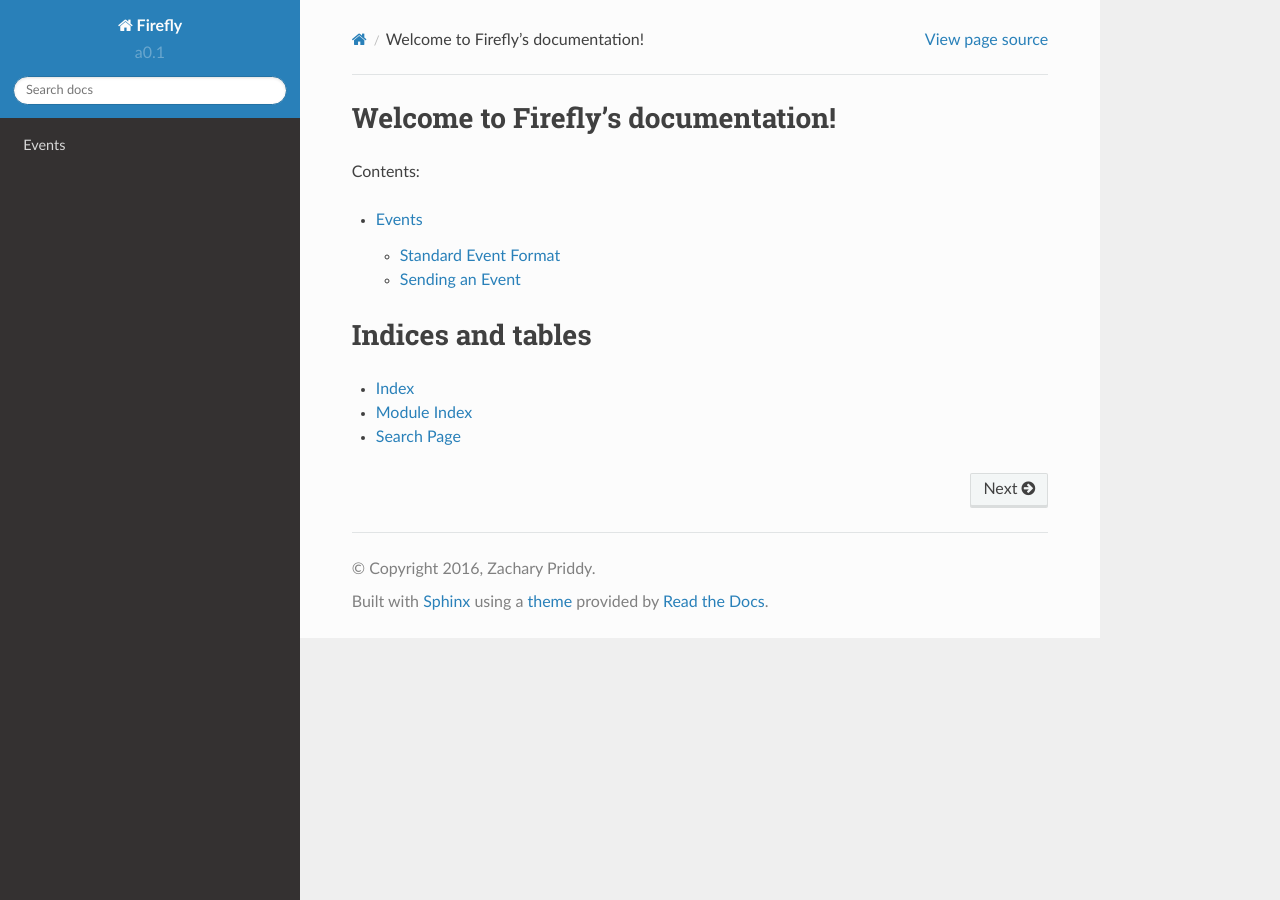
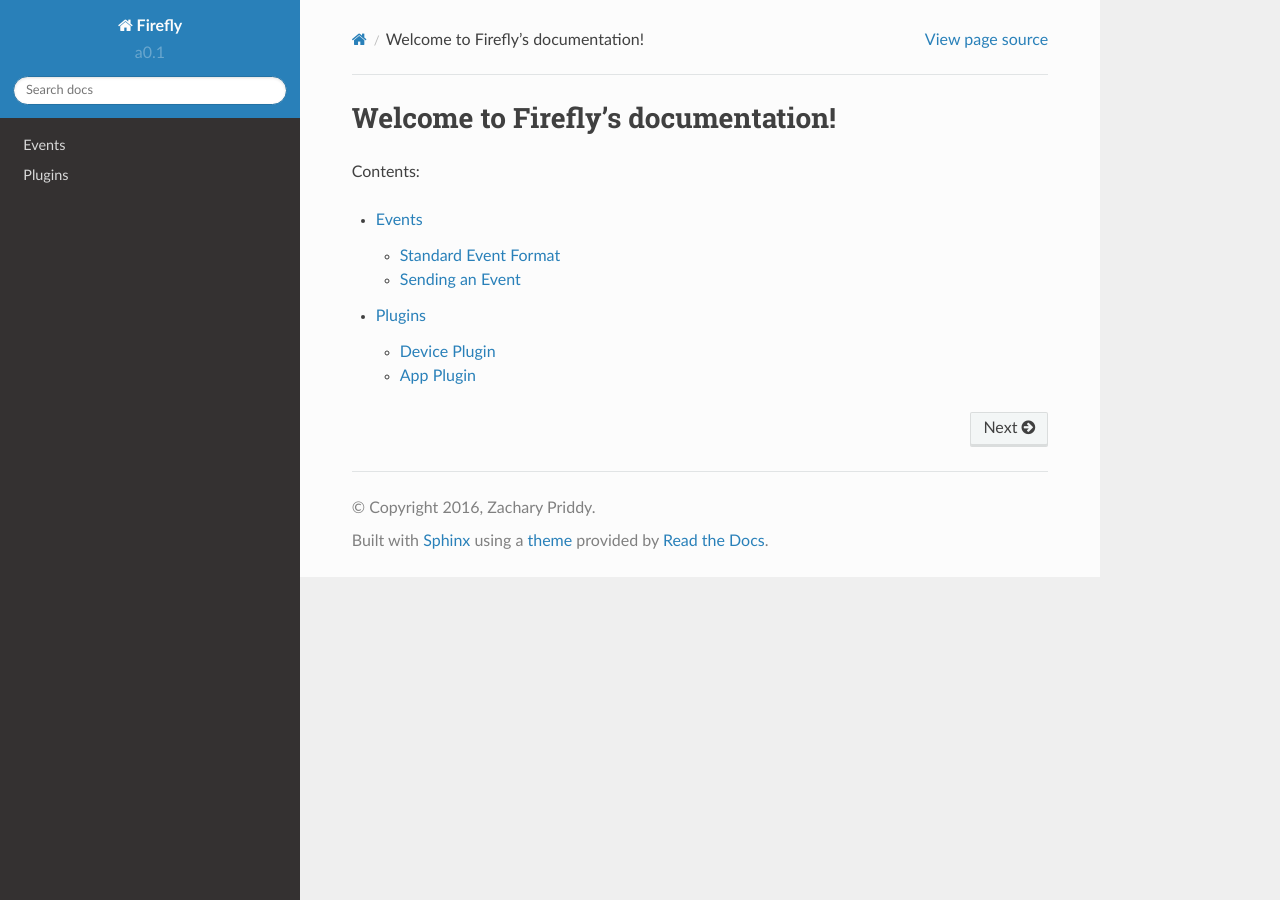
Before and after one commit to Firefly-Automation/Firefly, a Sphinx documentation site: the page built from docs/index.rst, in a window 1280 px wide. Built offline with Sphinx 7.4.7 and the Read the Docs theme 2.0.0, drawn with Linux system fonts in a browser that asks for light colours.

Commit message:
started work on plugins

```diff
--- a/docs/index.rst
+++ b/docs/index.rst
@@ -12,10 +12,4 @@ Contents:
    :maxdepth: 2
 
    events
-
-Indices and tables
-==================
-
-* :ref:`genindex`
-* :ref:`modindex`
-* :ref:`search`
+   plugins
--- /dev/null
+++ b/docs/plugins.rst
@@ -0,0 +1,16 @@
+========
+Plugins
+========
+
+There are two different types of plugins:
+   - Device Plugin
+   - App Plugin
+
+----------------
+Device Plugin
+----------------
+
+
+----------------
+App Plugin
+----------------
```
